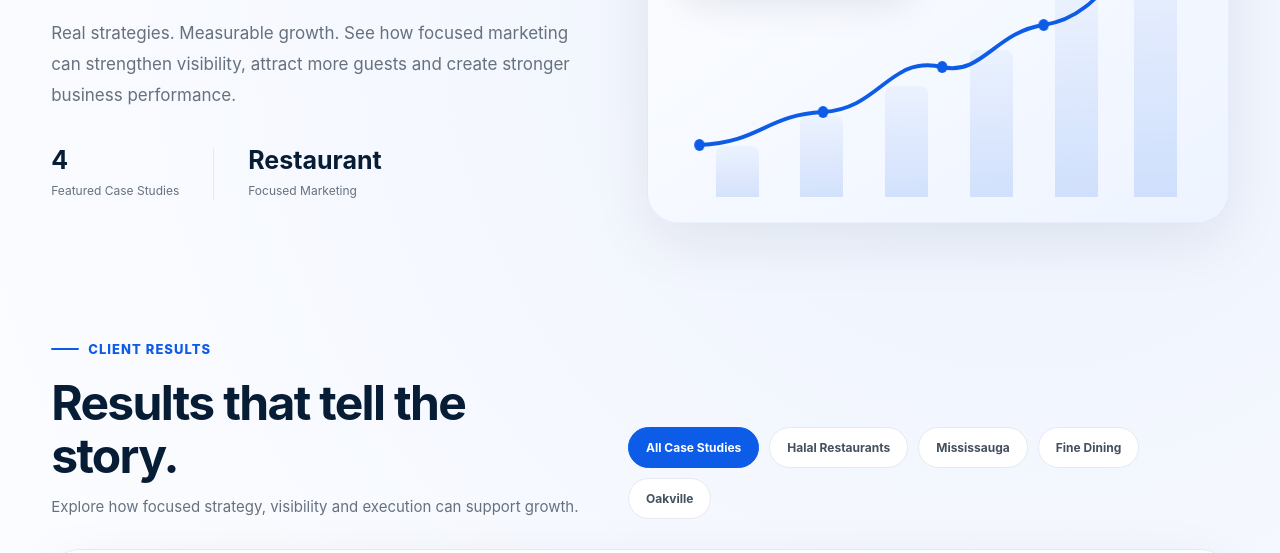
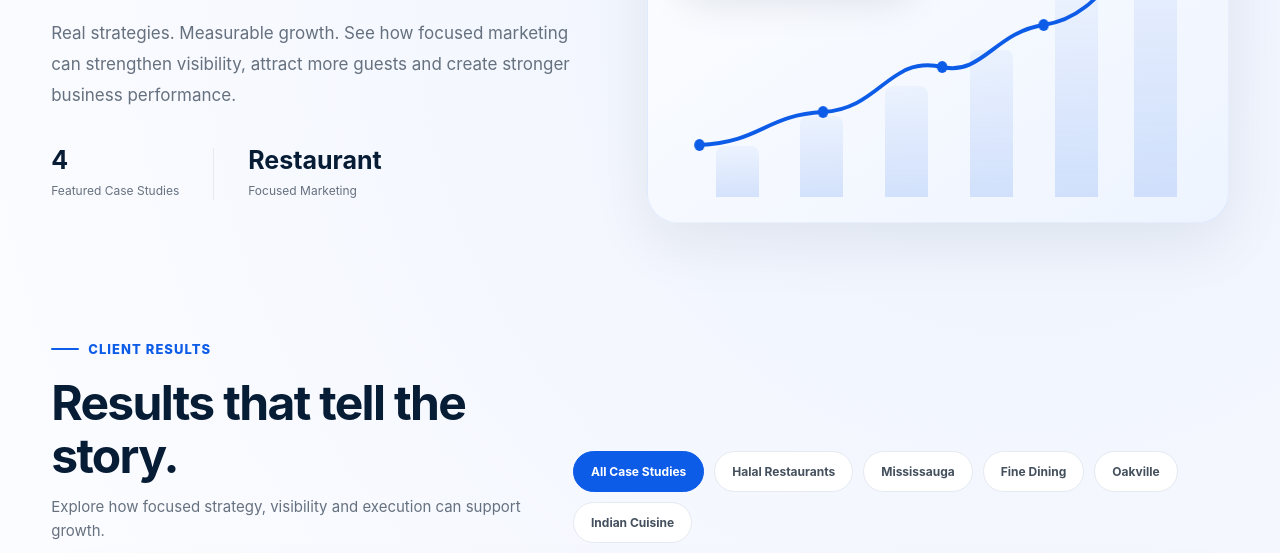
Before and after one commit to Yatinnnnn/REVORA, a plain HTML site: page case-studies.html in a window 1280 px wide. Shown: the part 387-940 px from the top of the page. Drawn offline with Linux system fonts and the light colour scheme.

Commit message:
Update case-studies.html

```diff
--- a/case-studies.html
+++ b/case-studies.html
@@ -232,6 +232,12 @@
   data-filter="oakville"
 >
   Oakville
+</button>
+          <button
+  class="filter-button"
+  data-filter="indian"
+>
+  Indian Cuisine
 </button>
         </div>
       </div>
```
